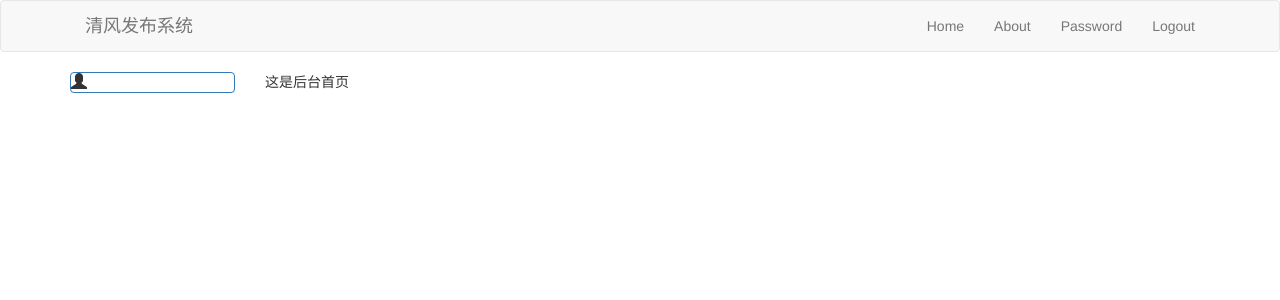
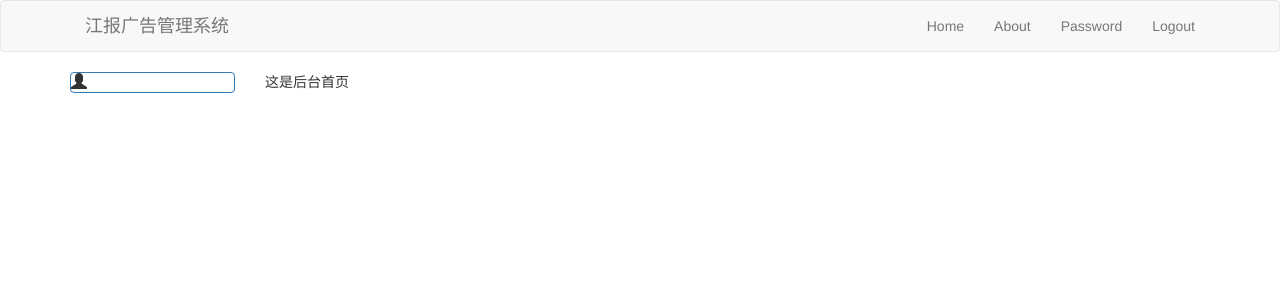
Before and after one commit to lyclqq/adv, a Flask app: template app/templates/index.html in a window 1280 px wide. Shown: the top 300 px of the page. Run offline with Flask 3, Linux system fonts and the light colour scheme; the template is opened without the code that fills it, so the values that code supplies are empty; parts of the project's set-up code (start-up, migrations or seed data) failed here and were passed over; some libraries are stand-ins or nearby versions.

Commit message:
登陆页

```diff
--- a/app/__init__.py
+++ b/app/__init__.py
@@ -36,6 +36,7 @@ def create_app(config_name):
     CSRFProtect(app)
 
     #register_commands(app)
+    from app.view.system import adminView
     #app.register_blueprint(indexView,url_prefix='/index')
     return app
 
--- a/app/templates/adminbase.html
+++ b/app/templates/adminbase.html
@@ -2,7 +2,7 @@
 <html lang="en">
 <head>
     <meta charset="UTF-8">
-    <title>清风发布系统</title>
+    <title>江报广告管理系统</title>
     <meta name="viewport" content="width=device-width, initial-scale=1.0, maximum-scale=1.0,minimum-scale=1.0">
     <link rel="stylesheet" href="{{ url_for('static',filename='css/bootstrap.css') }}">
     <script type="text/javascript" src="{{ url_for('static',filename='js/jquery-3.4.1.min.js') }}"></script>
@@ -35,7 +35,7 @@
             <div class="container">
                 <div class="navbar-header col-md-3">
                     <div class="text-center">
-                        <a class="navbar-brand" href="#">清风发布系统</a>
+                        <a class="navbar-brand" href="#">江报广告管理系统</a>
                     </div>
                 </div>
                 <!-- menu section -->
--- a/app/templates/login.html
+++ b/app/templates/login.html
@@ -2,7 +2,7 @@
 <html lang="en">
 <head>
     <meta charset="UTF-8">
-    <title>清风管理系统</title>
+    <title>江报广告管理系统</title>
 	    <meta name="viewport" content="width=device-width, initial-scale=1.0, maximum-scale=1.0,minimum-scale=1.0">
     <link rel="stylesheet" href="{{ url_for('static',filename='css/bootstrap.css') }}">
     <script type="text/javascript" src="{{ url_for('static',filename='js/jquery-3.4.1.min.js') }}"></script>
--- a/main.py
+++ b/main.py
@@ -27,8 +27,7 @@ def page_not_found(e):
 
 @app.route('/temp')
 def temp():
-    db.drop_all()
-    db.create_all()
+
     return render_template('temp.html',temp='Hello')
 
 @app.route('/files/<int:dirname>/<filename>')
```
Also changed, not shown: app/view/system.py (+9 -0 lines).
